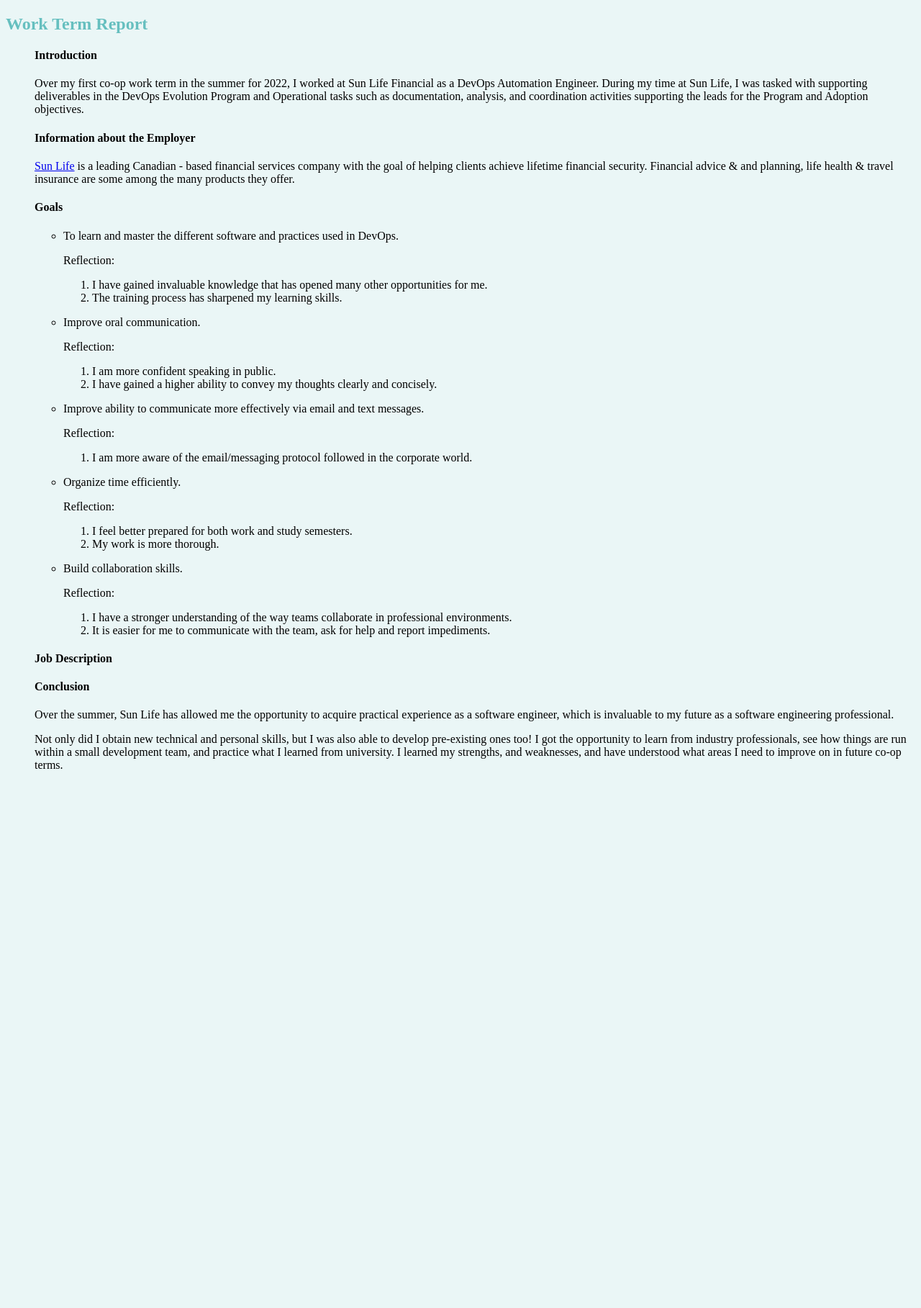
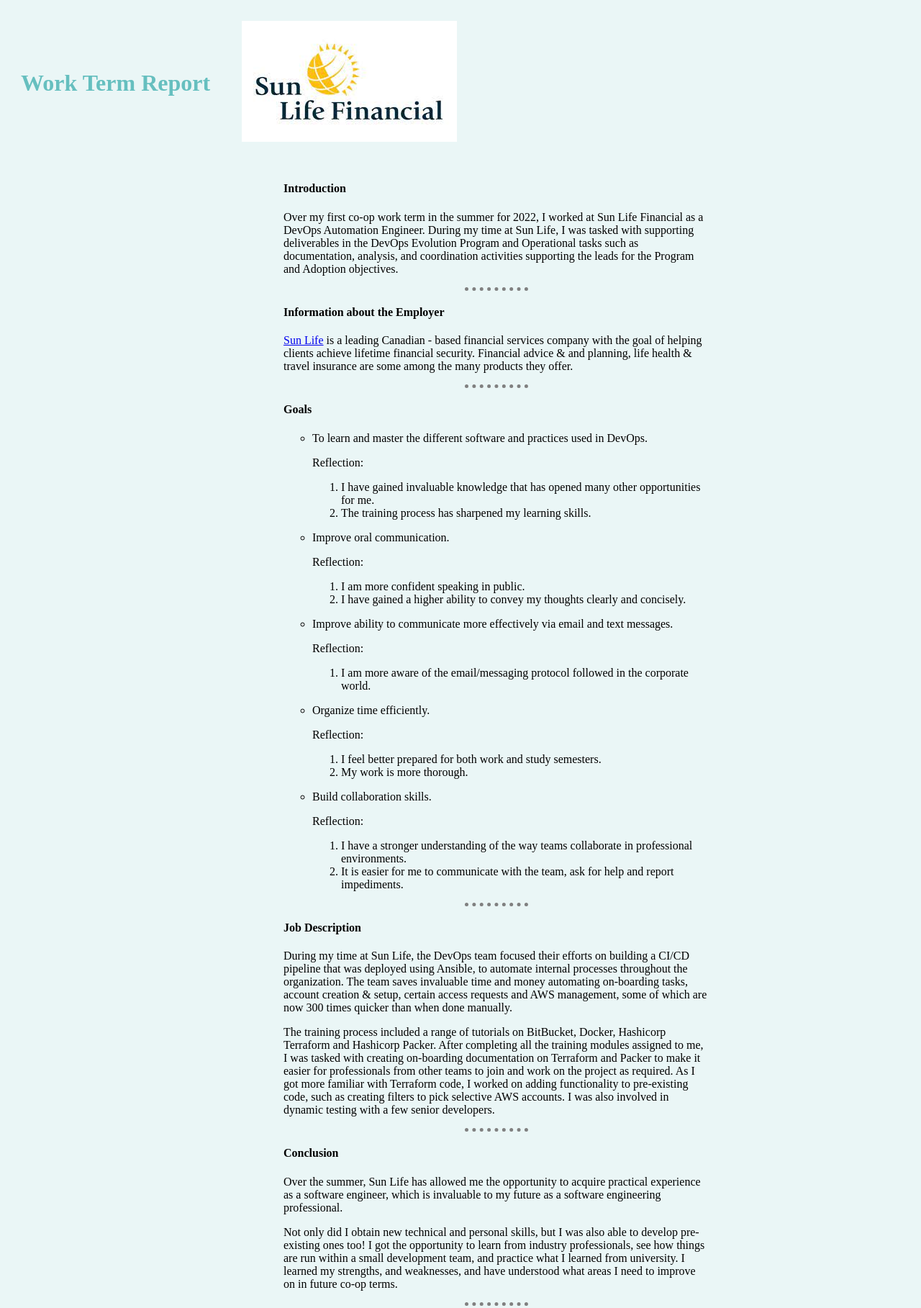
Before and after one commit to vdixon531/MyBlog, a plain HTML site: page sunlife.html in a window 1280 px wide. Shown: the whole page at 72% size. Before the commit the page ends 1088 px from the top, so only its background shows below. Drawn offline with Linux system fonts and the light colour scheme.

Commit message:
Most of the work added

```diff
--- a/css/style.css
+++ b/css/style.css
@@ -22,3 +22,16 @@ h3{
 h2{
     color: #66BFBF;
 }
+
+.column {
+    float: left;
+    padding: 10px;
+  }
+
+  .left, .right {
+    width: 25%;
+  }
+
+  .middle {
+    width: 50%;
+  }
--- a/sunlife.html
+++ b/sunlife.html
@@ -7,17 +7,30 @@
   </head>
 
   <body>
-    <h2>Work Term Report</h2>
+
+    <table cellspacing = "20">
+      <tr style="align:center">
+        <td><h1>Work Term Report</h1><td>
+        <td><img src="slf.jpg" alt="Valmiks profile picture"></td>
+      </tr>
+      <table>
+
+      <div class = "row">
+        <div class="column left"></div>
+
+        <div class="column middle">
           <ul>
             <h4>Introduction</h4>
             <p>Over my first co-op work term in the summer for 2022, I worked at Sun Life Financial as a DevOps Automation Engineer.
               During my time at Sun Life, I was tasked with supporting deliverables in the DevOps Evolution Program and Operational tasks such as documentation,
               analysis, and coordination activities supporting the leads for the Program and Adoption objectives.</p>
+            <hr>
 
             <h4>Information about the Employer</h4>
             <p><a href="https://www.sunlife.ca/en/">Sun Life</a> is a leading Canadian - based financial services company with the goal of helping clients achieve lifetime financial security.
               Financial advice & and planning, life health & travel insurance are some among the many products they offer.
             </p>
+            <hr>
 
             <h4>Goals</h4>
             <ul>
@@ -51,8 +64,16 @@
                   <li>It is easier for me to communicate with the team, ask for help and report impediments.</li>
                 </ol></p>
             </ul>
+            <hr>
 
             <h4>Job Description</h4>
+            <p>During my time at Sun Life, the DevOps team focused their efforts on building a CI/CD pipeline that was deployed using Ansible, to automate internal processes throughout the organization. The team saves invaluable time and money automating on-boarding tasks, account
+              creation & setup, certain access requests and AWS management, some of which are now 300 times quicker than when done manually.</p>
+              <p>The training process included a range of tutorials on BitBucket, Docker, Hashicorp Terraform and Hashicorp Packer. After completing all the training modules assigned to me, I was tasked with creating on-boarding documentation on Terraform and Packer
+                to make it easier for professionals from other teams to join and work on the project as required. As I got more familiar with Terraform code, I worked on adding functionality to pre-existing code, such as creating filters to pick selective AWS accounts.
+                I was also involved in dynamic testing with a few senior developers.
+              </p>
+            <hr>
 
             <h4>Conclusion</h4>
             <p>Over the summer, Sun Life has allowed me the opportunity to acquire practical experience as a software engineer, which is invaluable
@@ -62,7 +83,11 @@
               are run within a small development team, and practice what I learned from university. I learned my
               strengths, and weaknesses, and have understood what areas I need to improve on in future co-op
               terms. </p>
+            <hr>
+          </ul>
+        </div>
 
-      </ul>
+        <div class="column right"></div>
+      </div>
   </body>
 </html>
```
Also changed, not shown: contact-me.html (+3 -3 lines), index.html (+2 -1 lines), profile.jpg (added), slf.jpg (added). Lines whose indentation alone changed are shown as unchanged.
